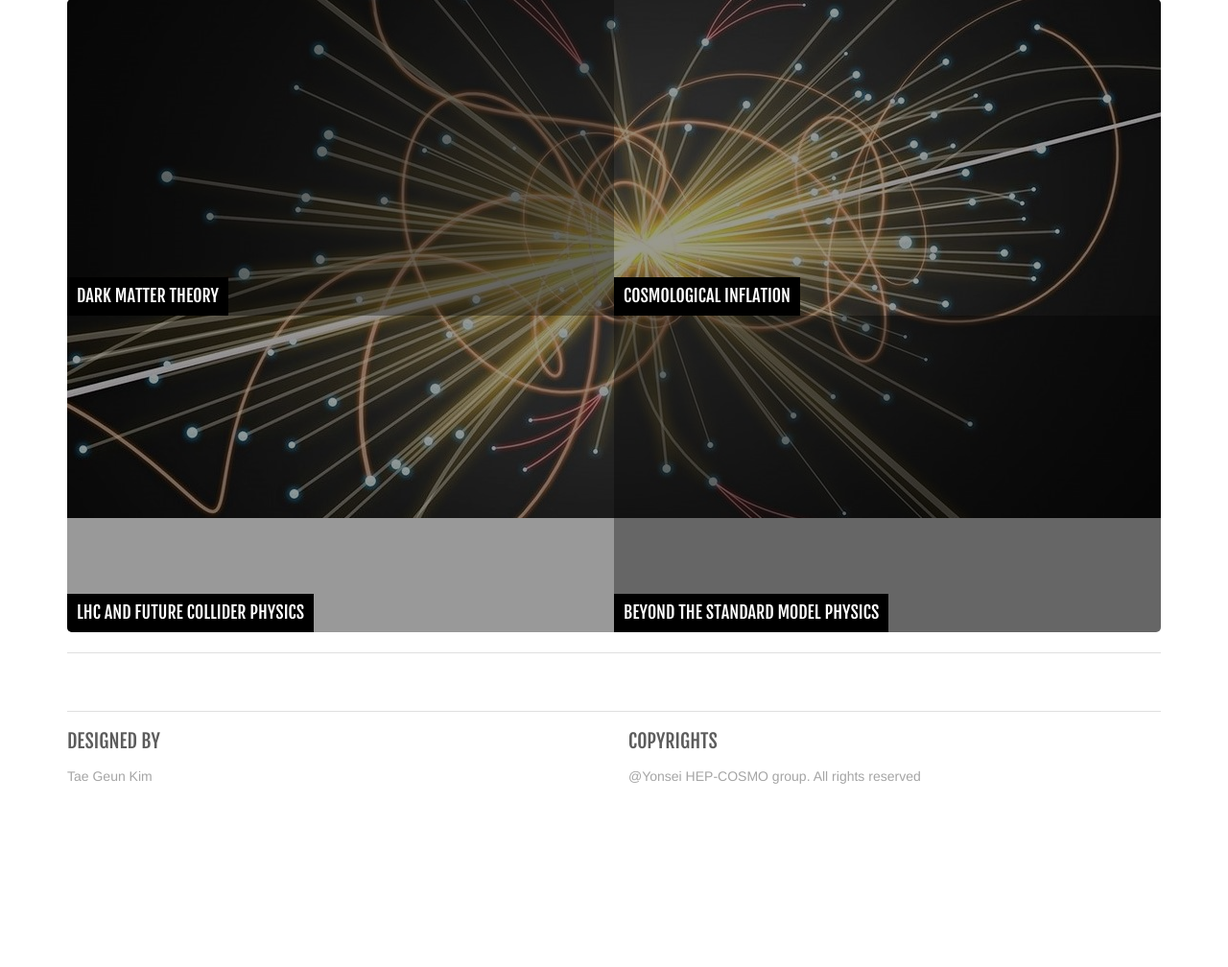
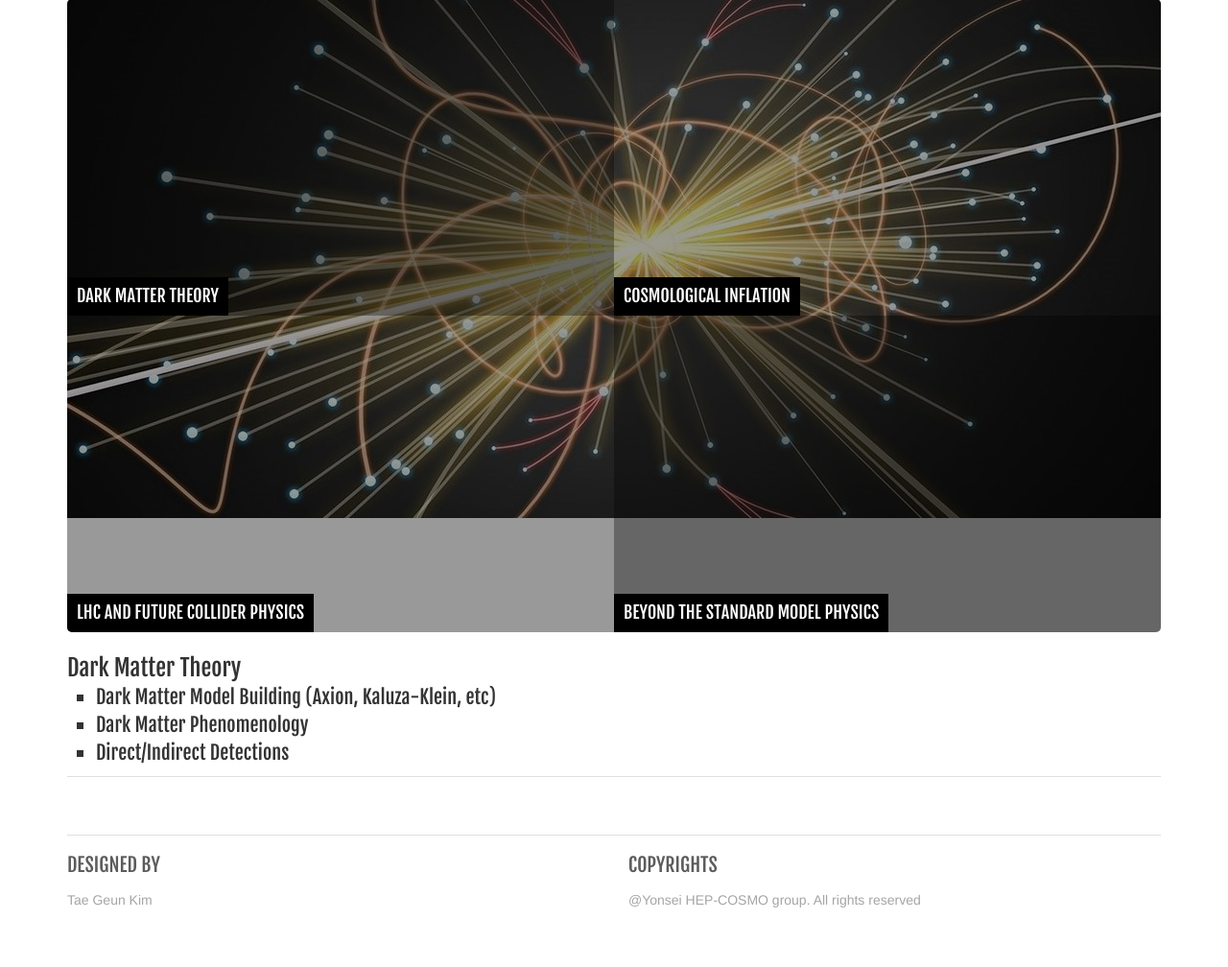
Before and after one commit to Axect/HEP_Web_Django, a Django app: page / in a window 1280 px wide. Shown: the part 137-1145 px from the top of the page at 96% size. Before the commit the page ends 954 px from the top, so only its background shows below. Run offline with Django 3.2, Linux system fonts and the light colour scheme; some libraries are stand-ins or nearby versions.

Commit message:
Index Test

```diff
--- a/HEP_COSMO/templates/HEP/index.html
+++ b/HEP_COSMO/templates/HEP/index.html
@@ -103,7 +103,18 @@
 <div class="container">
     <div class="row">
         <div class="col-sm-12 col-md-12">
-
+            <div class="blist">
+                <ul>
+                    <li>Dark Matter Theory</li>
+                    <div class="clist">
+                        <ul>
+                            <li>Dark Matter Model Building (Axion, Kaluza-Klein, etc)</li>
+                            <li>Dark Matter Phenomenology</li>
+                            <li>Direct/Indirect Detections</li>
+                        </ul>
+                    </div>
+                </ul>
+            </div>
         </div>
     </div>
 </div>
```
